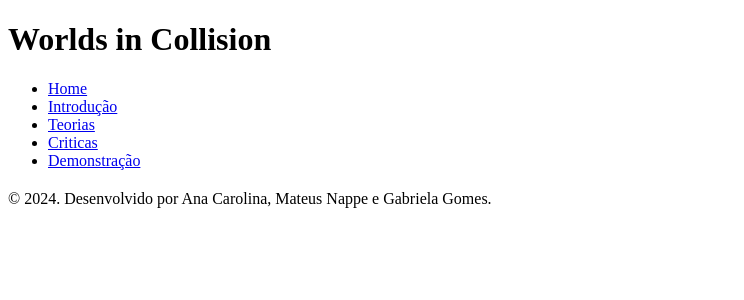
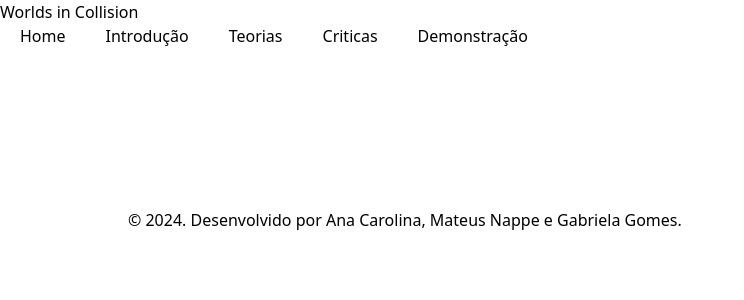
Before and after one commit to gabimezze/CheckPoint5, a Next.js app in the folder cp5/: page / in a window 1280 px wide. Shown: the top 300 px of the page, without its empty margins (0-744 px from the left). Built offline with nearby package versions, Linux system fonts and the light colour scheme.

Commit message:
Update style

```diff
--- a/cp5/src/app/globals.css
+++ b/cp5/src/app/globals.css
@@ -0,0 +1,20 @@
+@tailwind base;
+@tailwind components;
+@tailwind utilities;
+
+@layer components {
+  .cabecalho {
+    @apply h-20;
+  }
+
+  .cabecalho li {
+    @apply inline m-5;
+  }
+
+  .cabecalho li a:hover {
+    @apply bg-blue-500 rounded-sm text-white;
+  }
+  footer {
+    @apply m-32;
+  }
+}
```
